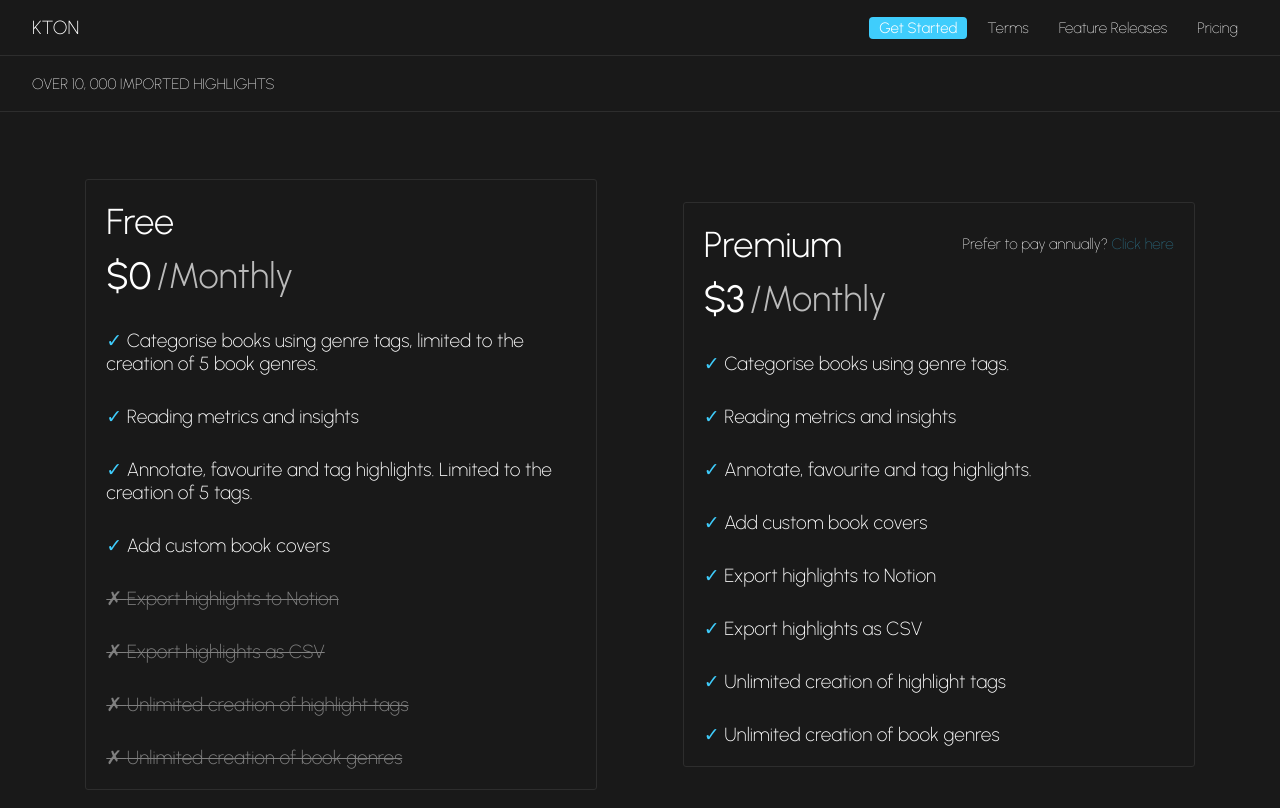
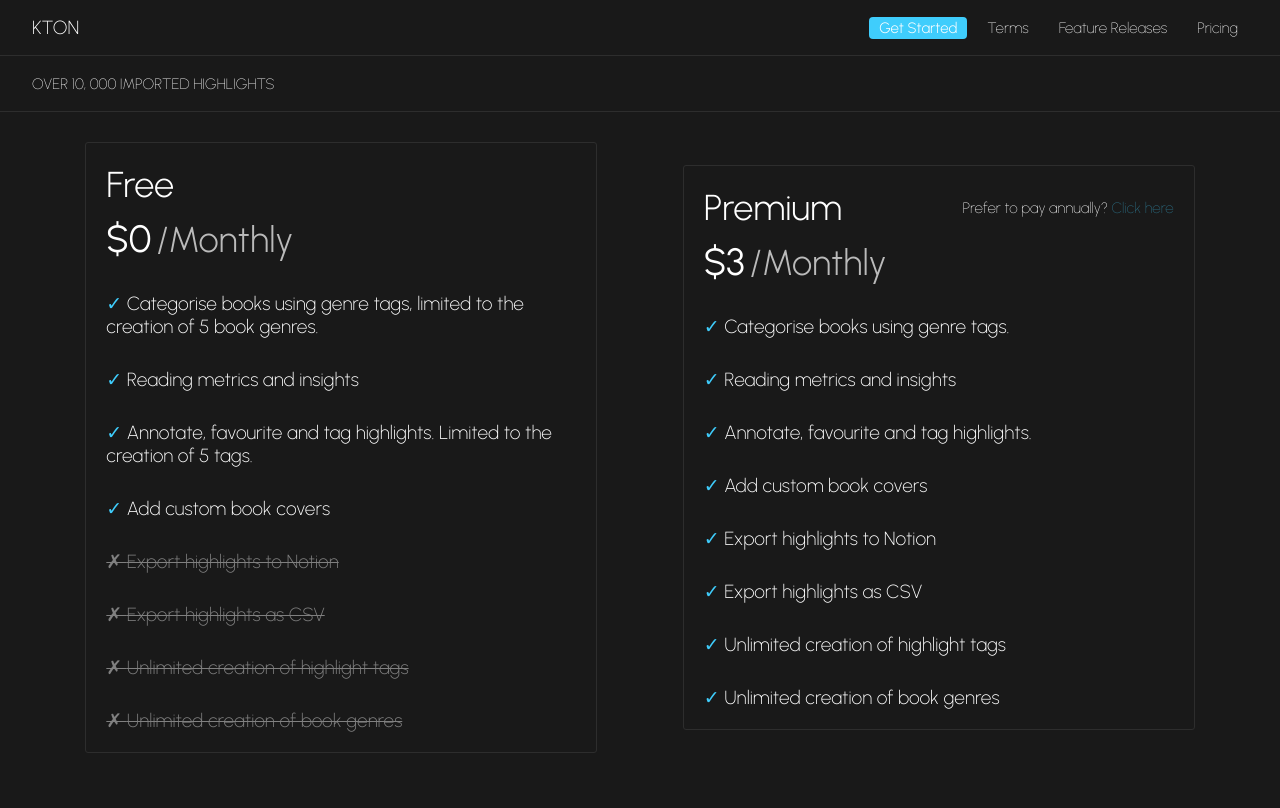
Before and after one commit to ssutl/KTON-Landing, a Next.js app: page /Membership in a window 1280 px wide. Shown: the top 808 px of the page. Built offline with nearby package versions, Linux system fonts and the light colour scheme; no server answers.

Commit message:
Fixing issue

```diff
--- a/src/styles/MembershipPage.module.scss
+++ b/src/styles/MembershipPage.module.scss
@@ -8,11 +8,7 @@
 
   @include breakpoint-mixin("Laptop_S") {
     flex-direction: row;
-    height: 93dvh;
-  }
-
-  @include breakpoint-mixin("Desktop_M") {
-    height: 95dvh;
+    padding: 30px 0px;
   }
 
   .cardHeightContainer {
```
